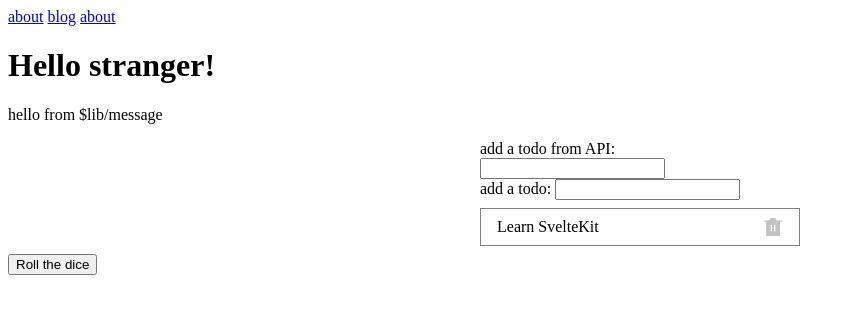
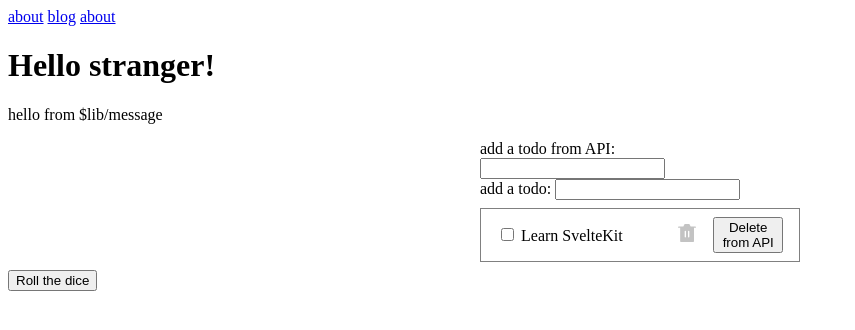
Before and after one commit to iidadaiti/sveltekit-tutorial, a SvelteKit app: page / in a window 1280 px wide. Shown: the top 330 px of the page, without its empty margins (0-855 px from the left). Built offline with nearby package versions, Linux system fonts and the light colour scheme; no server answers.

Commit message:
add multi server actions

```diff
--- a/src/lib/server/database.ts
+++ b/src/lib/server/database.ts
@@ -51,3 +51,12 @@ export function deleteTodo(userId: string, todoId: string) {
 		todoList.splice(index, 1);
 	}
 }
+
+export function toggleTodo(userId: string, id: string, done: boolean) {
+	const todoList = getTodoList(userId);
+	const todo = todoList.find((todo) => todo.id === id);
+	if (!todo) {
+		throw new Error('unable to get todo');
+	}
+	todo.done = done;
+}
--- a/src/routes/+page.svelte
+++ b/src/routes/+page.svelte
@@ -75,6 +75,23 @@
 	<ul class="todo-list">
 		{#each data.todoList.filter(({ id }) => !deleting.includes(id)) as todo (todo.id)}
 			<li in:fly={{ y: 20 }} out:slide>
+				<label>
+					<input
+						type="checkbox"
+						checked={todo.done}
+						on:change={async (e) => {
+							const done = e.currentTarget.checked;
+
+							await fetch(`/todo/${todo.id}`, {
+								method: 'PUT',
+								body: JSON.stringify({ done }),
+								headers: { 'Content-Type': 'application/json' }
+							});
+						}}
+					/>
+					<span>{todo.description}</span>
+				</label>
+
 				<form
 					method="post"
 					action="?/delete"
@@ -88,9 +105,16 @@
 					}}
 				>
 					<input type="hidden" name="id" value={todo.id} />
-					<span>{todo.description}</span>
 					<button aria-label="Mark as complete" />
 				</form>
+
+				<button
+					type="button"
+					on:click={async () => {
+						await fetch(`/todo/${todo.id}`, { method: 'DELETE' });
+						data.todoList = data.todoList.filter((t) => t !== todo);
+					}}>Delete from API</button
+				>
 			</li>
 		{/each}
 
@@ -142,17 +166,14 @@
 		padding: 0.5em 0;
 
 		& > li {
-			border: 1px solid gray;
-		}
-
-		& form {
 			display: flex;
 			align-items: center;
 			gap: 1em;
 			padding: 0.5em 1em;
+			border: 1px solid gray;
 		}
 
-		& button {
+		& form button {
 			width: 1.5em;
 			height: 1.5em;
 			border: none;
--- /dev/null
+++ b/src/routes/todo/[id]/+server.ts
@@ -0,0 +1,24 @@
+import type { RequestEvent } from './$types';
+import * as db from '$lib/server/database';
+
+export async function PUT({ params, request, cookies }: RequestEvent) {
+	const { done } = await request.json();
+
+	const userId = cookies.get('userId');
+	if (typeof userId !== 'string') {
+		throw new Error('userId type is not string');
+	}
+
+	await db.toggleTodo(userId, params.id, done);
+	return new Response(null, { status: 204 });
+}
+
+export async function DELETE({ params, cookies }: RequestEvent) {
+	const userId = cookies.get('userId');
+	if (typeof userId !== 'string') {
+		throw new Error('userId type is not string');
+	}
+
+	await db.deleteTodo(userId, params.id);
+	return new Response(null, { status: 204 });
+}
```
